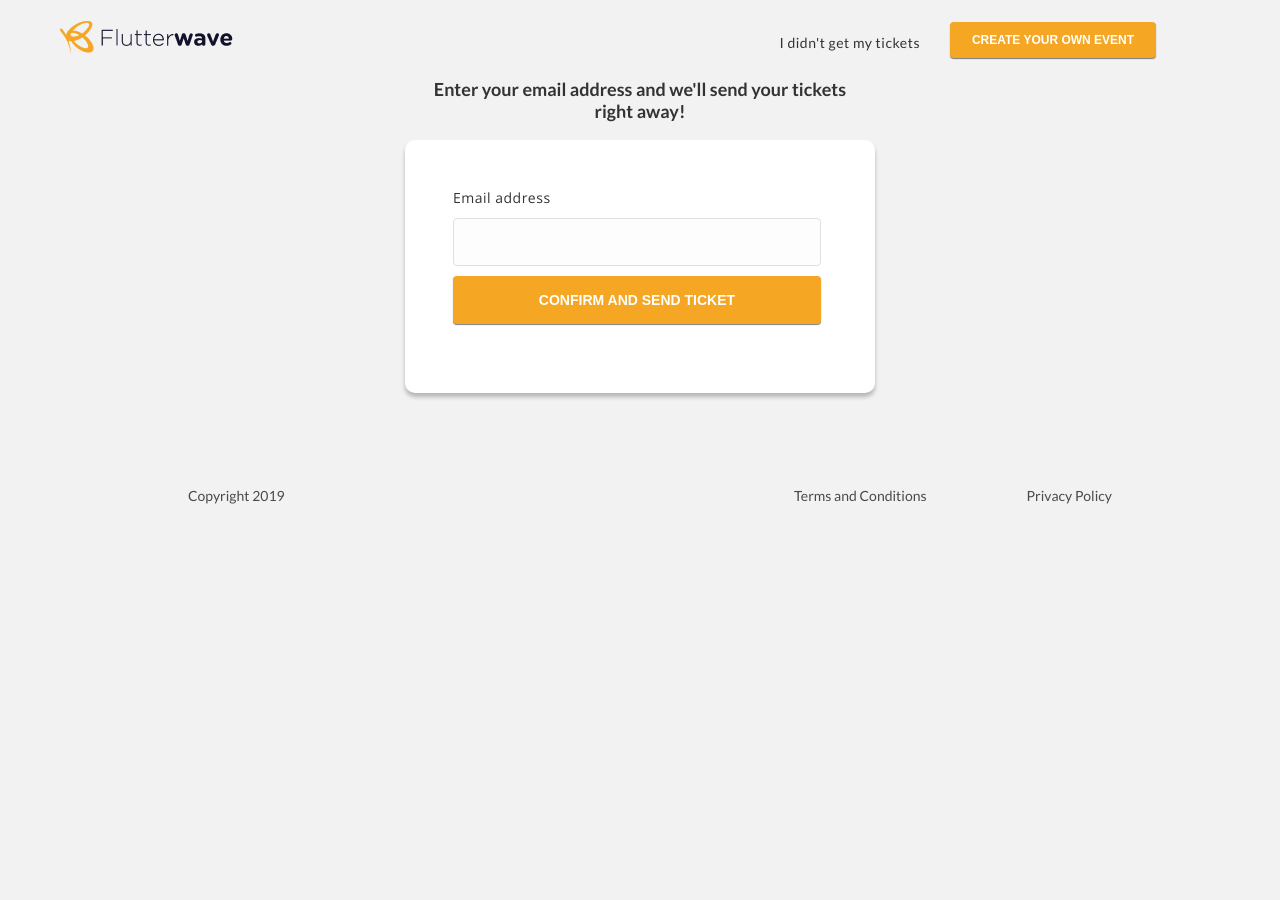
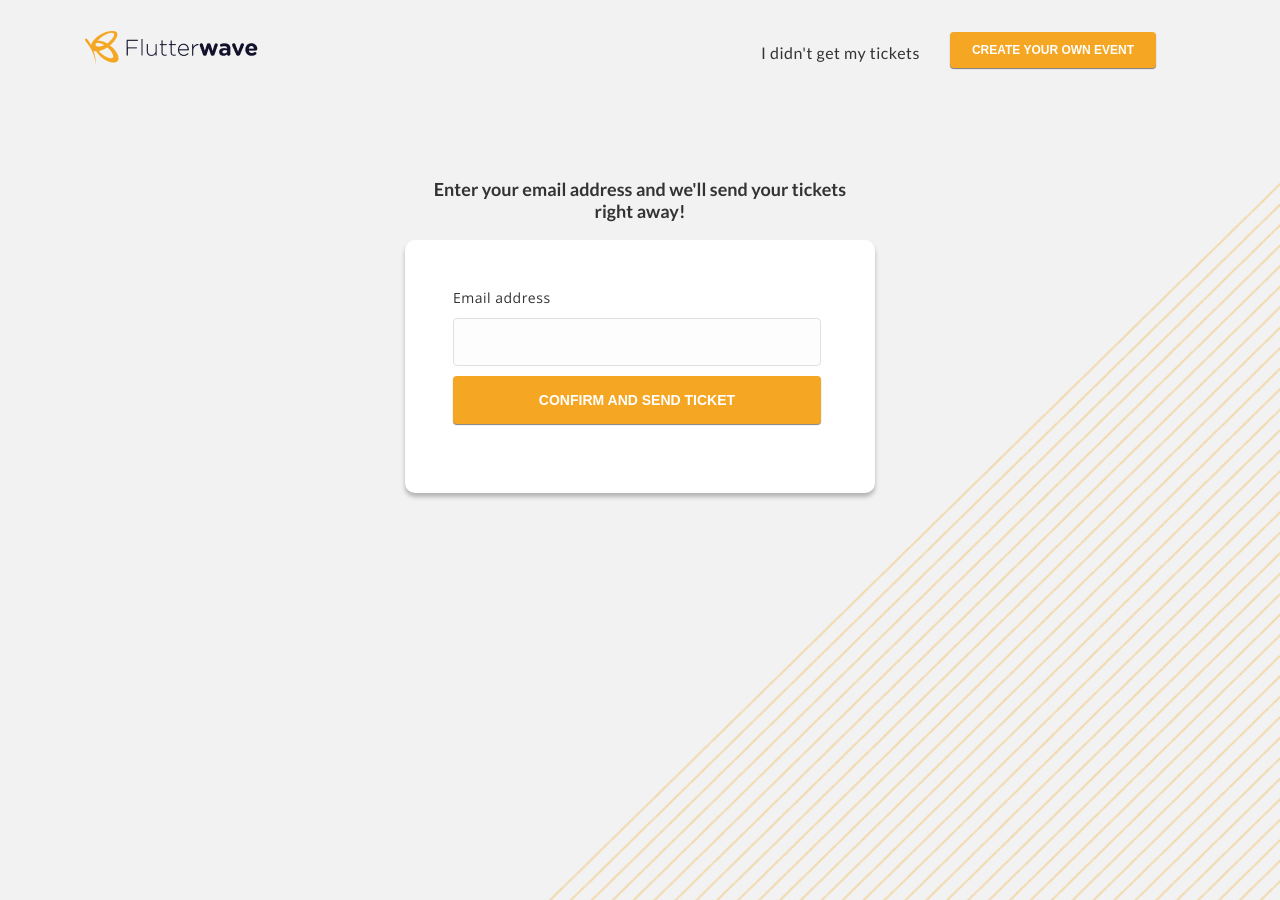
Before and after one commit to ijeomaemeruwa/ticket-master-app, a Vue app: page /getTicket in a window 1280 px wide. Before the commit the page ends 800 px from the top, so only its background shows below. Built offline with nearby package versions, Linux system fonts and the light colour scheme; what vue-js-modal would draw is missing.

Commit message:
load payment checkout and add vue persistence

```diff
--- a/public/index.html
+++ b/public/index.html
@@ -9,8 +9,6 @@
     <link rel="preconnect" href="https://fonts.gstatic.com">
     <link href="https://fonts.googleapis.com/css2?family=Open+Sans&display=swap" rel="stylesheet">
 
-    <link rel="preconnect" href="https://fonts.gstatic.com">
-    <link href="https://fonts.googleapis.com/css2?family=Poppins:ital,wght@0,200;0,300;0,400;0,700;0,900;1,300;1,400&display=swap" rel="stylesheet">
 
   <title><%= htmlWebpackPlugin.options.title %></title>
   </head>
--- a/src/components/Nav.vue
+++ b/src/components/Nav.vue
@@ -1,9 +1,10 @@
 <template>
 <nav class="nav">
-<!-- <h3>Logo</h3> -->
+<div class="logo">
 <router-link to="/">
 <img src="../assets/img/Logo.png" alt="logo" />
 </router-link>
+</div>
 
 <div class="nav__links">
   <router-link
@@ -35,12 +36,17 @@ export default {
   width: 95%;
   justify-content: space-between;
   align-items: center;
-    height: 80px;
+  height: 100px;
   padding: 10px 60px;
 }
 
-h3 {
+.logo {
   padding-left: 25px;
+}
+@media screen and (max-width: 768px) {
+  .logo {
+     padding-left: 10px;
+  }
 }
 
 .nav__links {
@@ -54,7 +60,7 @@ h3 {
 
 .nav__links p {
   font-weight: 500;
-  font-size: 14px;
+  font-size: 16px;
   letter-spacing: 0.5px;
   color: #333;
   margin-top: 0.6rem;
@@ -74,6 +80,7 @@ h3 {
   font-size: 12px;
 }
 
+
 @media screen and (max-width: 768px) {
   .nav {
     height: 80px;
--- a/src/store/index.js
+++ b/src/store/index.js
@@ -1,7 +1,12 @@
 import Vuex from 'vuex';
 import Vue from 'vue';
 import axios from 'axios';
-Vue.use(Vuex);
+import VuexPersistence from 'vuex-persist'
+
+Vue.use(Vuex)
+const vuexLocal = new VuexPersistence({
+  storage: window.localStorage
+})
 
 
 export default new Vuex.Store({
@@ -61,7 +66,7 @@ actions: {
       return event
   })
   commit('SET_TICKETS', newTickets)
-  }
+  },
 },
 
 
@@ -102,4 +107,6 @@ actions: {
       state.tickets = [...tickets]
     }
   },
+
+  plugins: [vuexLocal.plugin]
 })
--- a/src/views/cart/CartView.vue
+++ b/src/views/cart/CartView.vue
@@ -12,8 +12,13 @@
   </button>
 </header>
 <section class="cart__content">
-<h2>{{event.name}}</h2>
-<h4>{{ new Date(event.start_time).toDateString() }}</h4>
+    <div v-if="tickets.length === 0">
+        YOUR CART IS EMPTY
+    </div>
+    <div v-else>
+        <h2>{{event.name}}</h2>
+        <h4>{{ new Date(event.start_time).toDateString() }}</h4>
+    </div>
 <div class="cart__content-tickets">
     <div class="cart__content-ticket-type" v-for="(ticket, index) in tickets" :key="index">
     <p>{{ ticket.name }}</p>
@@ -78,7 +83,7 @@
 </div>
 </div>
  <div class="btn__container">
-   <button class="app__button" @click="currentTab = 'CheckoutForm'">
+   <button class="app__button" @click="currentTab = 'CheckoutForm'" :disabled="order">
     CONTINUE
    </button>
  </div>
--- a/src/views/cart/CheckoutForm.vue
+++ b/src/views/cart/CheckoutForm.vue
@@ -1,6 +1,5 @@
 <template>
-<section class="form"
->
+<section class="form">
 <div class="form__container">
   <label for="name" class="form-label">Full name</label>
   <div class="form-input__container">
@@ -9,6 +8,7 @@
       v-model="name"
       type="text"
       name="name"
+      placeholder="Firstname Lastname"
       required
     />
   </div>
@@ -20,6 +20,7 @@
       v-model="email"
       type="email"
       name="email"
+      placeholder="name@example.com"
       required
     />
   </div>
@@ -28,7 +29,6 @@
   <div class="form-input__container">
      <input
       class="form-input"
-      id="name"
       v-model="phone"
       type="text"
       name="phone"
@@ -39,9 +39,8 @@
 <div class="checkout__summary">
   <div class="checkout__summary-details">
    <p>TOTAL PAYMENT</p>
-   <h6 class="total-amount">N{{ localeString(totalOrder) }}</h6>
+   <h6>N{{ localeString(totalOrder) }}</h6>
   </div>
-
 </div>
 
  <!-- Payment Button      -->
@@ -63,11 +62,9 @@ export default {
 
 data () {
   return {
-    data: {
    name: '',
    email: '',
    phone: ''
-    }
   }
 },
 
@@ -103,9 +100,9 @@ const TEST_KEY = 'FLWPUBK_TEST-9b90c33d1d220b19acf9bd4e05b8a3dc-X'
   country: 'NG',
   payment_options: 'card',
   customer: {
-    email: this.data.email,
-    phone_number: this.data.phone,
-    name: this.data.name
+    email: this.email,
+    phone_number: this.phone,
+    name: this.name
   },
 
   callback: function () {
@@ -120,9 +117,8 @@ const TEST_KEY = 'FLWPUBK_TEST-9b90c33d1d220b19acf9bd4e05b8a3dc-X'
 
   onclose: function () {},
     customizations: {
-      title: 'Ticke Master',
-      description: 'Payment for Event',
-      logo: 'https://flutterwave.com/images/logo-colored.svg',
+      title: 'Ticket Master',
+      description: 'Payment for Event'
     }
     })
   }
@@ -174,6 +170,7 @@ created() {
   border-radius: 4px;
   color: #333;
   outline-color: #E0E0E0;
+  font-family: 'Open Sans', sans-serif;
 }
 
 .checkout__summary {
--- a/src/views/events/EventDetails.vue
+++ b/src/views/events/EventDetails.vue
@@ -180,21 +180,6 @@ created() {
   const id = this.$route.params.id
   this.event = this.events.find(event => parseInt(event.id) === parseInt(id))
 },
-
-mounted() {
-  if(localStorage.event) {
-    this.events = JSON.parse(localStorage);
-  }
-},
-
-watch: {
-  events: {
-    handler(data){
-      localStorage.events = JSON.stringify(data);
-    },
-    deep: true
-  }
-}
 }
 </script>
 
@@ -202,7 +187,7 @@ watch: {
 
 <style scoped>
 .event {
-    padding: 3rem 1rem;
+  padding: 3rem 1.2rem;
   background-image: url("../../assets/img/bglines.png");
   background-repeat: no-repeat;
   background-size: cover;
--- a/src/views/events/EventsListing.vue
+++ b/src/views/events/EventsListing.vue
@@ -5,7 +5,7 @@
   <h1>The best events happening now.</h1>
 
   <section v-if="loading" class="loading">
-    <h3>Loading...</h3>
+    <img src="../../assets/img/loading.svg" alt="loading" />
   </section>
 
   <section v-else class="card__container">
@@ -110,11 +110,14 @@ h1 {
 }
 
 .loading {
-  height: 100vh;
+  height: 60vh;
   margin: 0 auto;
-  padding: 3rem 0;
+  padding: 2rem 0;
   align-items: center;
   text-align: center;
+}
+.loading img {
+  width: 40px;
 }
 
 .card__container {
--- a/src/views/getTicket/GetTicket.vue
+++ b/src/views/getTicket/GetTicket.vue
@@ -1,7 +1,7 @@
 <template>
-<div >
+<div>
 <Nav />
-<section class="gettickets">
+<section class="getticket">
 <h5>Enter your email address and we'll send your tickets right away!</h5>
 <div class="getticket__container">
   <div class="getticket__card">
@@ -11,8 +11,6 @@
       class="form-input"
       v-model="email"
       type="email"
-      name="email"
-      aria-required="true"
     />
   </div>
 <div class="btn__container">
@@ -22,6 +20,8 @@
 </div>
 </div>
 </div>
+</section>
+
 
 <Modal v-show="isModalVisible">
 <div class="success__modal">
@@ -43,7 +43,7 @@
     </h5>
 <div class="btn__container">
 <router-link to="/">
-  <button class="app__button" @click="showModal">
+  <button class="app__button">
     BUY MORE TICKETS
   </button>
 </router-link>
@@ -51,31 +51,29 @@
 </div>
 </Modal>
 
-<Footer />
-</section>
-
 </div>
 </template>
 
 
 <script>
 import Nav from '../../components/Nav';
-import Footer from '../../components/Footer';
 import Modal from '../../components/Modal';
 export default {
 name: 'GetTicket',
 components: {
     Nav,
-        Footer,
     Modal
 },
 
+data() {
+return {
   isModalVisible: false,
+}
+},
 
 showModal() {
   this.isModalVisible = true;
 },
-
 closeModal() {
   this.isModalVisible = false;
 },
@@ -83,17 +81,16 @@ export default {
 </script>
 
 
+
 <style scoped>
-
 .getticket {
   height: 100vh;
-    padding-top: 4rem;
+  padding: 5rem 1rem 0 1rem;
    background-image: url("../../assets/img/bglines.png");
   background-repeat: no-repeat;
   background-size: cover;
+  margin: 0 auto;
 }
-
-
 h5 {
   font-weight: bold;
   font-size: 18px;
@@ -104,11 +101,10 @@ h5 {
 }
 
 .getticket__container {
-    width: 470px;
+  max-width: 470px;
   height: 253px;
   margin: 0 auto;
 }
-
 .getticket__card {
   width: 100%;
   height: 100%;
@@ -127,7 +123,6 @@ h5 {
   letter-spacing: 0.5px;
   color: #333333;
 }
-
 .form-input__container {
   display: flex;
   flex-direction: column;
@@ -135,7 +130,6 @@ h5 {
   height: 48px;
   margin: 10px 0;
 }
-
 .form-input {
   width: 100%;
   height: 100%;
@@ -153,7 +147,6 @@ h5 {
   height: 48px;
 }
 
-
 @media screen and (max-width: 768px) {
   h5 {
     width: 80%;
```
Also changed, not shown: src/components/Modal.vue (+6 -6 lines), src/assets/img/loading.svg (added). Lines whose indentation alone changed are shown as unchanged.
